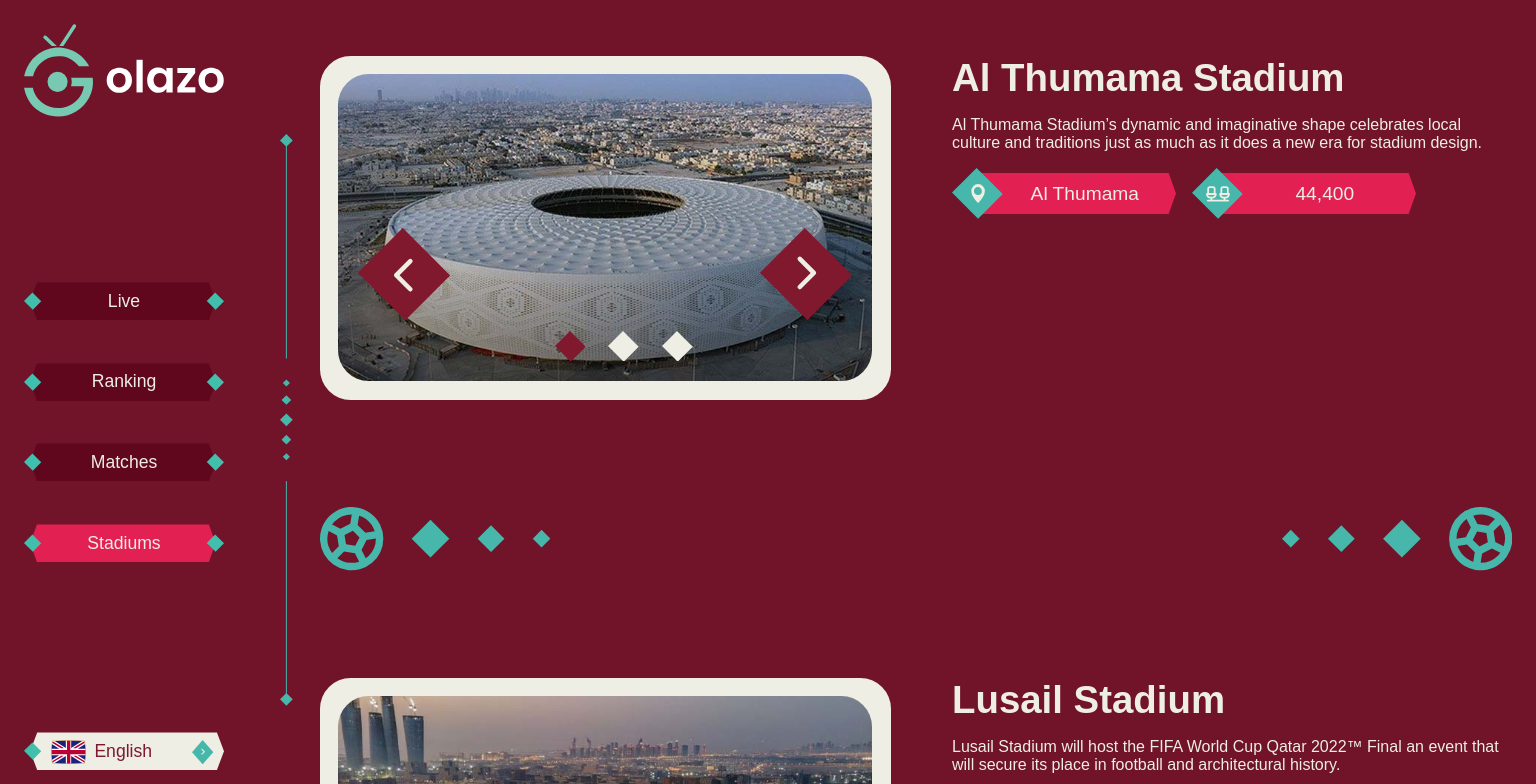
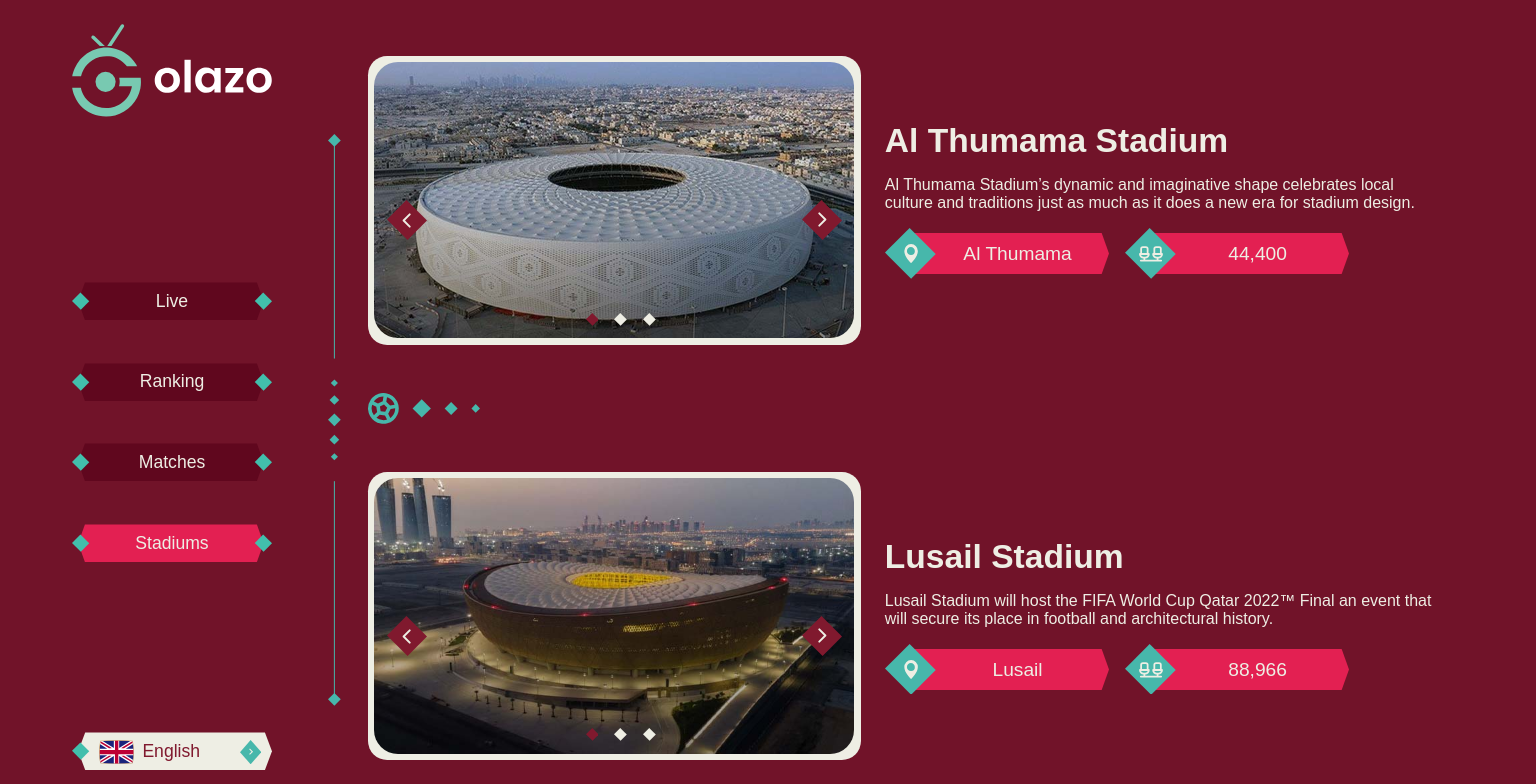
Before and after one commit to mouasit/golazo-theme-world-cup-2022, a React (Create React App) app: page /Stadiums in a window 1536 px wide. Shown: the top 784 px of the page. Built offline with nearby package versions, Linux system fonts and the light colour scheme; the HTML template or start-up script is replaced by a standard one; a web font is replaced by a local one.

Commit message:
fix font size title card-stadium

```diff
--- a/src/Style/App.css
+++ b/src/Style/App.css
@@ -1872,7 +1872,7 @@
     display: -ms-flexbox;
     display: flex;
     padding: 0rem;
-    max-width: 120rem;
+    max-width: 90rem;
   }
   .mobile-header {
     display: none;
@@ -2596,67 +2596,59 @@
     width: 15.7rem;
   }
   main .stadiums {
-    gap: 7vw;
+    gap: 3rem;
   }
   main .stadiums .card-stadiums {
-    -webkit-box-orient: horizontal;
-    -webkit-box-direction: normal;
-        -ms-flex-direction: row;
-            flex-direction: row;
-    gap: 4vw;
+    gap: 1.5rem;
+    -webkit-box-pack: center;
+        -ms-flex-pack: center;
+            justify-content: center;
+    -webkit-box-align: center;
+        -ms-flex-align: center;
+            align-items: center;
   }
   main .stadiums .card-stadiums .container-pictures {
-    width: 100%;
-    padding: 1.2vw;
-    border-radius: 2vw;
+    width: auto;
+    padding: .4rem;
+    border-radius: 1.2rem;
   }
   main .stadiums .card-stadiums .container-pictures img {
-    width: 100%;
-    border-radius: 2vw;
+    width: 40rem;
+    border-radius: 1.5rem;
   }
   main .stadiums .card-stadiums .container-pictures .arrow {
-    width: 6vw;
-    height: 6vw;
+    width: 2.5rem;
+    height: 2.5rem;
     border-radius: 3.125rem;
-    top: 50%;
-    right: 2.5vw;
+    right: 1.2rem;
   }
   main .stadiums .card-stadiums .container-pictures .arrow-left {
-    left: 2.5vw;
+    left: 1.2rem;
   }
   main .stadiums .card-stadiums .container-pictures .row-slide {
-    bottom: 2.5vw;
-    padding-left: 2.5vw;
-    padding-right: 2.5vw;
-    width: 100%;
-    gap: 1.5vw;
+    bottom: 1.2rem;
+    padding-left: 1.2rem;
+    padding-right: 1.2rem;
+    gap: 1rem;
   }
   main .stadiums .card-stadiums .container-pictures .row-slide button {
     border-radius: 3.125rem;
   }
   main .stadiums .card-stadiums .container-pictures .row-slide button svg {
-    width: 2vw;
-  }
-  main .stadiums .card-stadiums .container-pictures .row-slide .active svg {
-    fill: #80192E;
+    width: .8rem;
   }
   main .stadiums .card-stadiums .stadium-details {
     gap: 1rem;
   }
   main .stadiums .card-stadiums .stadium-details .name-stadium {
-    text-align: left;
-    font-size: 2.4rem;
+    font-size: 2.1rem;
   }
   main .stadiums .card-stadiums .stadium-details p {
-    text-align: left;
     width: 35rem;
     font-size: 1rem;
   }
   main .stadiums .card-stadiums .stadium-details .stadium-place-loacation {
     gap: 1rem;
-    -webkit-box-pack: start;
-        -ms-flex-pack: start;
-            justify-content: flex-start;
   }
   main .stadiums .card-stadiums .stadium-details .stadium-place-loacation .item {
     width: 14rem;
@@ -2667,7 +2659,7 @@
     padding-top: .1rem;
   }
   main .stadiums .row-separator svg {
-    width: 15vw;
+    width: 7rem;
   }
   .reverse {
     -webkit-box-orient: horizontal;
@@ -2716,4 +2708,36 @@
     padding-right: 2.7rem;
   }
 }
+
+@media screen and (min-width: 1400px) {
+  main .stadiums .card-stadiums {
+    -webkit-box-orient: horizontal;
+    -webkit-box-direction: normal;
+        -ms-flex-direction: row;
+            flex-direction: row;
+    -webkit-box-pack: start;
+        -ms-flex-pack: start;
+            justify-content: flex-start;
+  }
+  main .stadiums .card-stadiums .container-pictures img {
+    width: 30rem;
+  }
+  main .stadiums .card-stadiums .stadium-details .name-stadium {
+    text-align: left;
+  }
+  main .stadiums .card-stadiums .stadium-details p {
+    text-align: left;
+  }
+  main .stadiums .card-stadiums .stadium-details .stadium-place-loacation {
+    -webkit-box-pack: start;
+        -ms-flex-pack: start;
+            justify-content: flex-start;
+  }
+  main .stadiums .row-separator svg {
+    width: 7rem;
+  }
+  main .stadiums .row-separator svg:last-child {
+    display: none;
+  }
+}
 /*# sourceMappingURL=App.css.map */
--- a/src/Style/App.scss
+++ b/src/Style/App.scss
@@ -1225,7 +1225,7 @@
     margin-right: auto;
     display: flex;
     padding: 0rem;
-    max-width: 120rem;
+    max-width: 90rem;
     //max-width: 180rem;
     //padding-right: $size-padding;
   }
@@ -1873,44 +1873,38 @@
   }
 
   .stadiums{
-    gap: 7vw;
+    gap: 3rem;
     .card-stadiums{
-      flex-direction: row;
-      gap: 4vw;
+      gap: 1.5rem;
+      justify-content: center;
+      align-items: center;
       .container-pictures{
-        width: 100%;
-        padding: 1.2vw;
-        border-radius: 2vw;
+        width: auto;
+        padding: .4rem;
+        border-radius: 1.2rem;
         img{
-          width: 100%;
-          border-radius: 2vw;
+          width: 40rem;
+          border-radius: 1.5rem;
         }
         .arrow{
-          width: 6vw;
-          height: 6vw;
+          width: 2.5rem;
+          height: 2.5rem;
           border-radius: 3.125rem;
-          top: 50%;
-          right: 2.5vw;
+          right: 1.2rem;
         }
         .arrow-left{
-          left: 2.5vw;
+          left: 1.2rem;
         }
 
         .row-slide{
-          bottom: 2.5vw;
-          padding-left: 2.5vw;
-          padding-right: 2.5vw;
-          width: 100%;
-          gap: 1.5vw;
+          bottom: 1.2rem;
+          padding-left: 1.2rem;
+          padding-right: 1.2rem;
+          gap: 1rem;
           button{
             border-radius: 3.125rem;
             svg{
-              width: 2vw;
-            }
-          }
-          .active{
-            svg{
-                fill: $color-text;
+              width: .8rem;
             }
           }
         }
@@ -1919,17 +1913,14 @@
       .stadium-details{
         gap: 1rem;
         .name-stadium{
-          text-align: left;
-          font-size: 2.4rem;
+          font-size: 2.1rem;
         }
         p{
-          text-align: left;
           width: 35rem;
           font-size: 1rem;
         }
         .stadium-place-loacation{
           gap: 1rem;
-          justify-content: flex-start;
           .item{
             width: 14rem;
             span{
@@ -1944,7 +1935,7 @@
 
     .row-separator{
       svg{
-        width: 15vw;
+        width: 7rem;
       }
     }
   }
@@ -1995,3 +1986,39 @@
     }
   }
 }
+
+@media screen and (min-width: 1400px){
+  main{
+    .stadiums{
+      .card-stadiums{
+        flex-direction: row;
+        justify-content: flex-start;
+        .container-pictures{
+          img{
+            width: 30rem;
+          }
+        }
+        .stadium-details{
+          .name-stadium{
+            text-align: left;
+          }
+          p{
+            text-align: left;
+          }
+          .stadium-place-loacation{
+            justify-content: flex-start;
+          }
+        }
+      }
+
+      .row-separator{
+        svg{
+          width: 7rem;
+          &:last-child{
+            display: none;
+          }
+        }
+      }
+    }
+  }
+}
```
Also changed, not shown: 1 other file (tests, documents, lock files or other folders).
